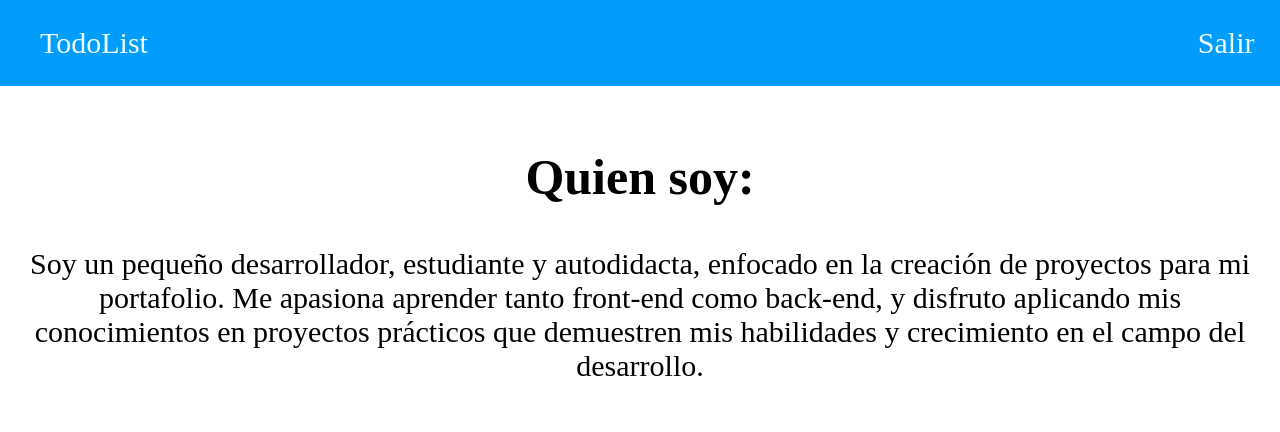
After one commit to cratos9/AppTareas, a Flask app: page /auth/presentacion in a window 1280 px wide. The commit adds this page. Shown: the top 432 px of the page. Run offline with Flask 3, Linux system fonts and the light colour scheme.

Commit message:
Creacion de la presentacion

```diff
--- a/app/__init__.py
+++ b/app/__init__.py
@@ -13,7 +13,7 @@ def create_app():
     #indica las configuraciones basicas de la app
     app.config.from_mapping(
         #para un debug automatico y no tener que reiniciar el servidor al realiazr un cambio
-        DEBUG = False,
+        DEBUG = True,
         #llave secreta para poder realizar peticiones, debe ser mas secreta, modularizada y protegida pero este es un ejemplo
         SECRET_KEY = 'xd',
         #concecta el controlador de la base de datos con la base de datos
--- a/app/auth.py
+++ b/app/auth.py
@@ -68,6 +68,10 @@ def login():
         flash(error)
     return render_template('auth/login.html')
 
+@bp.route('/presentacion')
+def presentacion():
+    return render_template('auth/presentacion.html')
+
 #con bp crea un decorador para despues de cada peticion
 @bp.before_app_request
 def load_logged_in_user():
--- a/app/static/css/index.css
+++ b/app/static/css/index.css
@@ -92,3 +92,8 @@ body{
     text-align: center;
     font-size: 30px;
 }
+
+.version{
+    font-size: 20px;
+    padding: 10px;
+}
--- a/app/static/css/login.css
+++ b/app/static/css/login.css
@@ -68,3 +68,16 @@ label{
     color: white;
     background-color: #009dff;
 }
+
+.section{
+    padding: 20px;
+    text-align: center;
+}
+
+.section__title{
+    font-size: 50px;
+}
+
+.section__content{
+    font-size: 30px;
+}
--- a/app/templates/auth/login.html
+++ b/app/templates/auth/login.html
@@ -14,7 +14,7 @@
     </nav>
 
     <form action="" method="post">
-        <label for="username">Useario:</label>
+        <label for="username">Usuario:</label>
         <input type="text" name="username" id="username" class="form_input" required>
         <br>
         <label for="password">Contrasena:</label>
--- /dev/null
+++ b/app/templates/auth/presentacion.html
@@ -0,0 +1,21 @@
+{% extends 'base.html' %}
+
+{% block style %}<link rel="stylesheet" href="{{url_for('static',filename='css/login.css')}}">{% endblock %}
+
+{% block title %}
+    presentacion
+{% endblock %}
+
+{% block content %}
+<nav class="nav">
+    <ul class="nav_ul">
+        <li class="nav_login">TodoList</li>
+        <li class="nav_login"><a href="{{url_for('index')}}" class="nav_login-salir">Salir</a></li>
+    </ul>
+</nav>
+
+<section class="section">
+    <h1 class="section__title">Quien soy:</h1>
+    <p class="section__content">Soy un pequeño desarrollador, estudiante y autodidacta, enfocado en la creación de proyectos para mi portafolio. Me apasiona aprender tanto front-end como back-end, y disfruto aplicando mis conocimientos en proyectos prácticos que demuestren mis habilidades y crecimiento en el campo del desarrollo.</p>
+</section>
+{% endblock %}
--- a/app/templates/index.html
+++ b/app/templates/index.html
@@ -10,7 +10,7 @@
     <nav class="nav">
         <ul class="nav_opciones">
             <li class="nav_opciones-li"><a class="nav_a-opciones" href="">Inicio</a></li>
-            <li class="nav_opciones-li"><a class="nav_a-opciones" href="">Quienes somos</a></li>
+            <li class="nav_opciones-li"><a class="nav_a-opciones" href="{{url_for('auth.presentacion')}}">Quien soy</a></li>
         </ul>
         <p class="titulo">TodoList</p>
         <ul class="nav_usuario">
@@ -31,4 +31,5 @@
         <p>Confia en nosotros, todos tus tareas seran protegidas, inici sesion ya para poder disfrutar completamente GRATIS este maravilloso servicio</p>
         <p class="registrar">Registrate y organiza tus tareas ahora</p>
     </section>
+    <section class="version"><p>V:1.1.0</p></section>
 {% endblock %}
```
